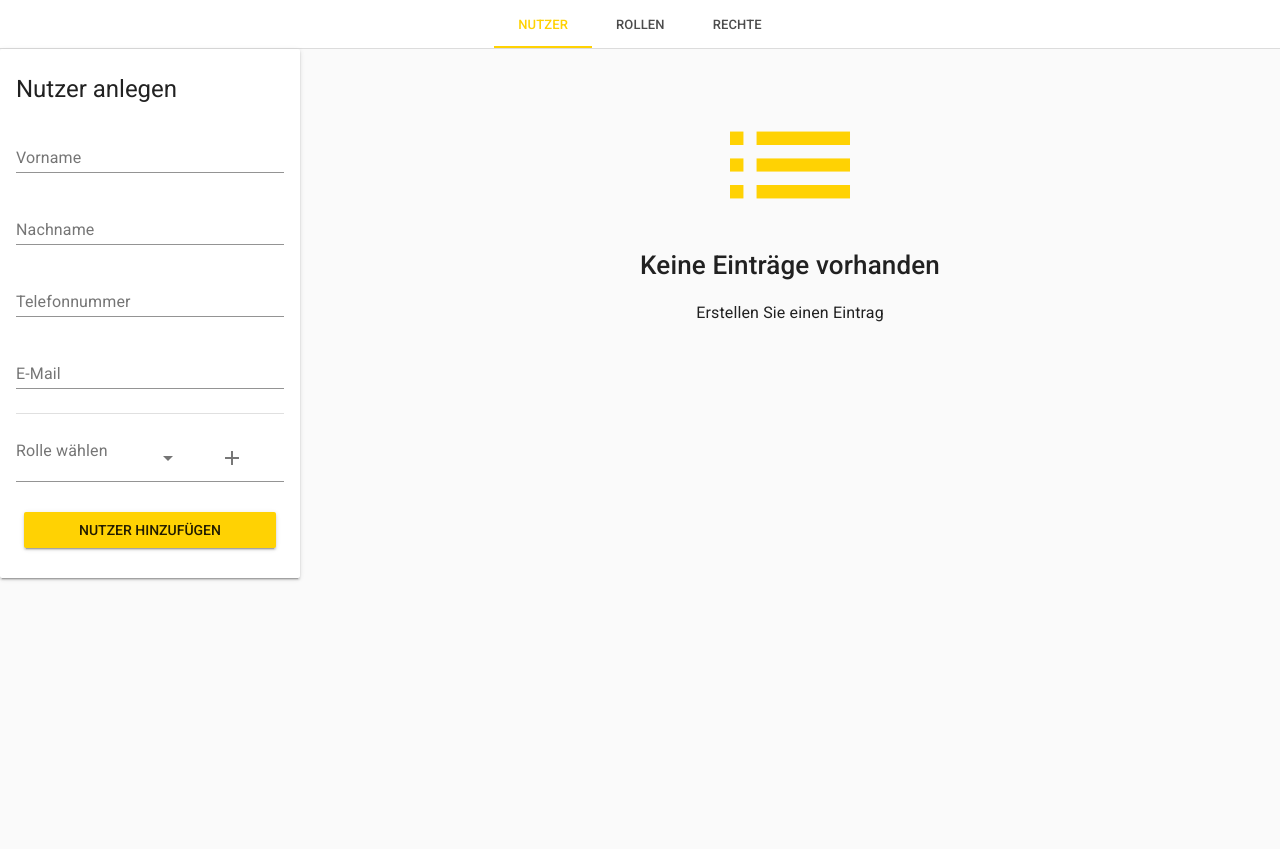
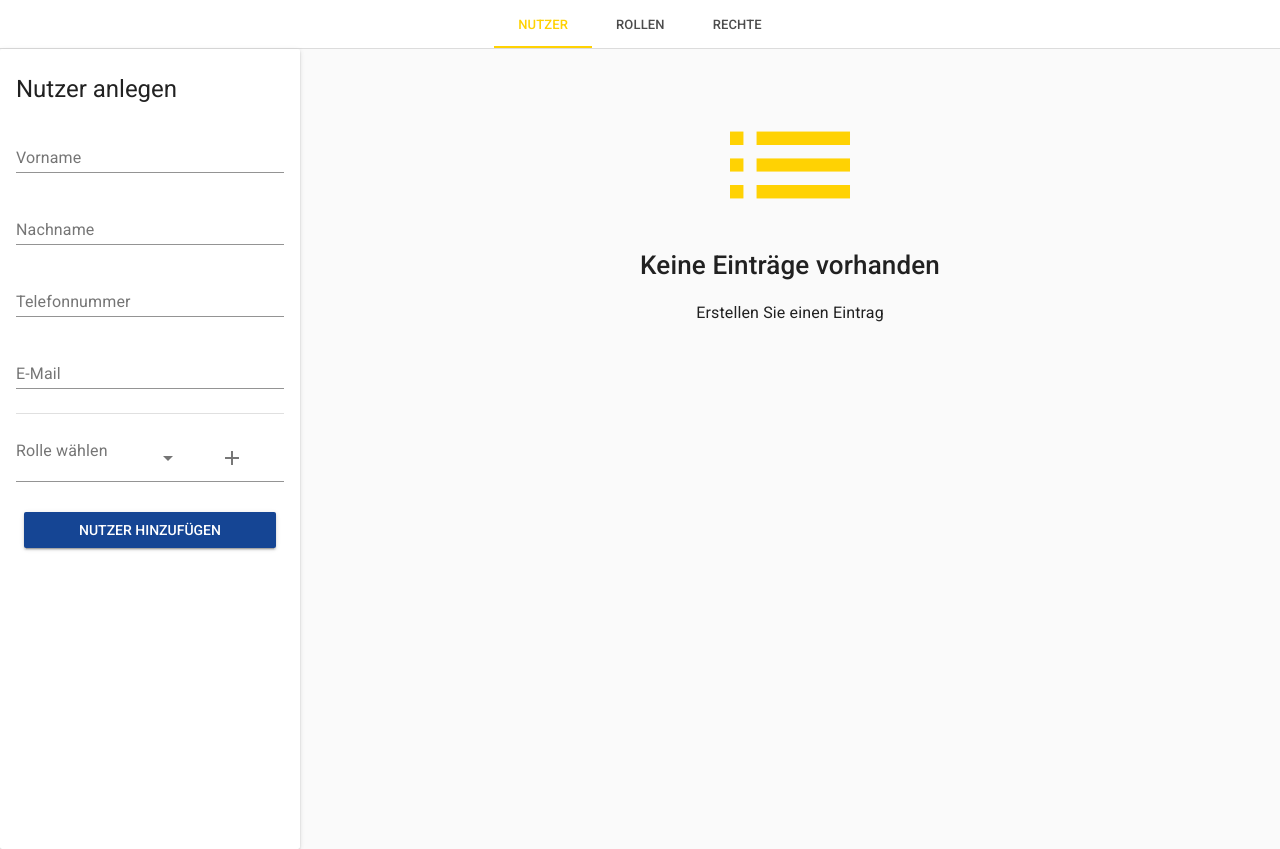
Before and after one commit to LucasBardoux/user-dashboard, a Vue app: page /#/ in a window 1280 px wide. Before the commit the page ends 800 px from the top, so only its background shows below. Built offline with nearby package versions, Linux system fonts and the light colour scheme.

Commit message:
change button color blue

```diff
--- a/src/components/Rights.vue
+++ b/src/components/Rights.vue
@@ -10,7 +10,7 @@
             <label>Name</label>
             <md-input v-model="inputRight.name"></md-input>
           </md-field>
-          <md-button class="md-raised md-primary" v-on:click="addRight()">Recht hinzufügen</md-button>
+          <md-button class="md-raised md-accent" v-on:click="addRight()">Recht hinzufügen</md-button>
         </div>
       </md-card-content>
     </md-card>
--- a/src/components/Roles.vue
+++ b/src/components/Roles.vue
@@ -23,7 +23,7 @@
             </md-field>
             <p v-for="(role, index) in inputRole.rights" :key="index">{{role.name}}</p>
           </div>
-          <md-button class="md-raised md-primary" v-on:click="addRole()" >Rolle hinzufügen</md-button>
+          <md-button class="md-raised md-accent" v-on:click="addRole()" >Rolle hinzufügen</md-button>
         </div>
       </md-card-content>
     </md-card>
@@ -71,6 +71,10 @@ export default {
         name: this.inputRole.name,
         rights: this.inputRole.rights
       });
+
+      this.inputRole = {
+        rights: []
+      }
     },
     deleteRole(role) {
       this.REMOVE_ROLE(role)
--- a/src/components/User.vue
+++ b/src/components/User.vue
@@ -35,7 +35,7 @@
             </md-field>
             <p v-for="(role, index) in inputUser.roles" :key="index">{{role.name}}</p>
           </div>
-          <md-button class="md-raised md-primary" v-on:click="addUser()" >Nutzer hinzufügen</md-button>
+          <md-button class="md-raised md-accent" v-on:click="addUser()" >Nutzer hinzufügen</md-button>
         </div>
       </md-card-content>
     </md-card>
--- a/src/styles/styles.scss
+++ b/src/styles/styles.scss
@@ -1,18 +1,19 @@
-@import "~vue-material/dist/theme/engine"; // Import the theme engine
+@import "~vue-material/dist/theme/engine";
 
 @include md-register-theme(
   "default",
   (
     primary: #ffd203,
-    // The primary color of your brand
-      accent: #b8980c // The secondary color of your brand
+    accent: #154594
   )
 );
+
 @import "~vue-material/dist/theme/all";
 
 [container] {
   display: grid;
   grid-template-columns: 300px 10fr;
+  height: 100%
 }
 
 @media (max-width: 500px) {
@@ -22,13 +23,11 @@
   }
 }
 
-
-
 [options] {
   width: 50px;
 }
 
-[inputs-container] .md-primary {
+[inputs-container] .md-accent {
   width: -webkit-fill-available;
   text-align: -webkit-center;
 }
@@ -36,3 +35,15 @@
 .md-card {
   height: min-content;
 }
+
+[container] .md-card.md-theme-default {
+  height: 100%;
+}
+
+#app {
+  position: absolute;
+  top: 0;
+  left: 0;
+  right: 0;
+  bottom: 0;
+}
```
